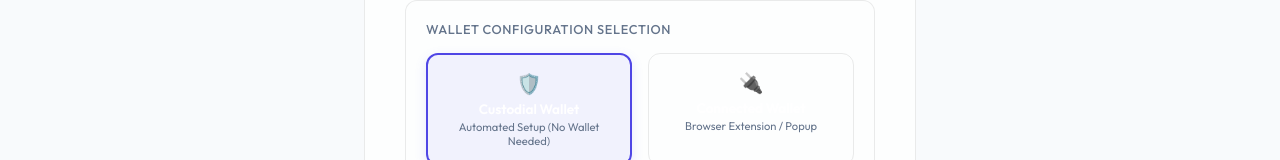
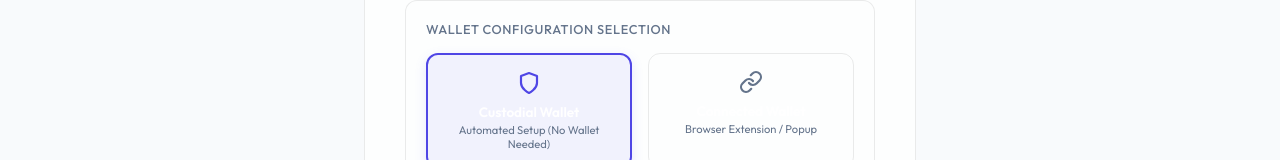
Before and after one commit to Smarty-Event/smarty-event, a Next.js app in the folder apps/web/: page /events/1/checkout in a window 1280 px wide. Shown: the part 626-786 px from the top of the page. Built offline with nearby package versions, Linux system fonts and the light colour scheme; no server answers.

Commit message:
feat(web): use clean flat vector SVG icons instead of system emojis on selection cards

```diff
--- a/apps/web/app/attendee/tickets/page.tsx
+++ b/apps/web/app/attendee/tickets/page.tsx
@@ -299,6 +299,9 @@ export default function AttendeeWallet() {
                   boxShadow: walletProvider === "albedo" ? "0 4px 12px rgba(99, 102, 241, 0.1)" : "none"
                 }}
               >
+                <svg width="20" height="20" viewBox="0 0 24 24" fill="none" stroke="currentColor" strokeWidth="2.2" strokeLinecap="round" strokeLinejoin="round" style={{ margin: "0 auto 0.4rem auto", display: "block", color: walletProvider === "albedo" ? "var(--primary)" : "var(--text-muted)" }}>
+                  <polygon points="12 2 15.09 8.26 22 9.27 17 14.14 18.18 21.02 12 17.77 5.82 21.02 7 14.14 2 9.27 8.91 8.26 12 2" />
+                </svg>
                 <span style={{ fontSize: "0.85rem", fontWeight: "600", color: "#ffffff", display: "block" }}>Albedo Wallet</span>
                 <span style={{ fontSize: "0.7rem", color: "var(--text-muted)", display: "block", marginTop: "0.15rem" }}>No Extension Required</span>
               </div>
@@ -319,6 +322,9 @@ export default function AttendeeWallet() {
                   boxShadow: walletProvider === "freighter" ? "0 4px 12px rgba(99, 102, 241, 0.1)" : "none"
                 }}
               >
+                <svg width="20" height="20" viewBox="0 0 24 24" fill="none" stroke="currentColor" strokeWidth="2.2" strokeLinecap="round" strokeLinejoin="round" style={{ margin: "0 auto 0.4rem auto", display: "block", color: walletProvider === "freighter" ? "var(--primary)" : "var(--text-muted)" }}>
+                  <path d="M22 2L11 13M22 2l-7 20-4-9-9-4 20-7z" />
+                </svg>
                 <span style={{ fontSize: "0.85rem", fontWeight: "600", color: "#ffffff", display: "block" }}>Freighter Wallet</span>
                 <span style={{ fontSize: "0.7rem", color: "var(--text-muted)", display: "block", marginTop: "0.15rem" }}>Browser Extension</span>
               </div>
--- a/apps/web/app/events/[id]/checkout/page.tsx
+++ b/apps/web/app/events/[id]/checkout/page.tsx
@@ -452,7 +452,9 @@ function CheckoutContent() {
                       boxShadow: walletType === "custodial" ? "0 4px 12px rgba(99, 102, 241, 0.15)" : "none"
                     }}
                   >
-                    <div style={{ fontSize: "1.25rem", marginBottom: "0.25rem" }}>🛡️</div>
+                    <svg width="24" height="24" viewBox="0 0 24 24" fill="none" stroke="currentColor" strokeWidth="2.2" strokeLinecap="round" strokeLinejoin="round" style={{ margin: "0 auto 0.5rem auto", display: "block", color: walletType === "custodial" ? "var(--primary)" : "var(--text-muted)" }}>
+                      <path d="M12 22s8-4 8-10V5l-8-3-8 3v7c0 6 8 10 8 10z"/>
+                    </svg>
                     <span style={{ fontSize: "0.85rem", fontWeight: "600", color: "#ffffff", display: "block" }}>Custodial Wallet</span>
                     <span style={{ fontSize: "0.7rem", color: "var(--text-muted)", display: "block", marginTop: "0.15rem" }}>Automated Setup (No Wallet Needed)</span>
                   </div>
@@ -470,7 +472,10 @@ function CheckoutContent() {
                       boxShadow: walletType === "non-custodial" ? "0 4px 12px rgba(99, 102, 241, 0.15)" : "none"
                     }}
                   >
-                    <div style={{ fontSize: "1.25rem", marginBottom: "0.25rem" }}>🔌</div>
+                    <svg width="24" height="24" viewBox="0 0 24 24" fill="none" stroke="currentColor" strokeWidth="2.2" strokeLinecap="round" strokeLinejoin="round" style={{ margin: "0 auto 0.5rem auto", display: "block", color: walletType === "non-custodial" ? "var(--primary)" : "var(--text-muted)" }}>
+                      <path d="M10 13a5 5 0 0 0 7.54.54l3-3a5 5 0 0 0-7.07-7.07l-1.72 1.71" />
+                      <path d="M14 11a5 5 0 0 0-7.54-.54l-3 3a5 5 0 0 0 7.07 7.07l1.71-1.71" />
+                    </svg>
                     <span style={{ fontSize: "0.85rem", fontWeight: "600", color: "#ffffff", display: "block" }}>Connected Wallet</span>
                     <span style={{ fontSize: "0.7rem", color: "var(--text-muted)", display: "block", marginTop: "0.15rem" }}>Browser Extension / Popup</span>
                   </div>
@@ -497,6 +502,9 @@ function CheckoutContent() {
                             boxShadow: walletProvider === "albedo" ? "0 4px 12px rgba(99, 102, 241, 0.1)" : "none"
                           }}
                         >
+                          <svg width="20" height="20" viewBox="0 0 24 24" fill="none" stroke="currentColor" strokeWidth="2.2" strokeLinecap="round" strokeLinejoin="round" style={{ margin: "0 auto 0.4rem auto", display: "block", color: walletProvider === "albedo" ? "var(--primary)" : "var(--text-muted)" }}>
+                            <polygon points="12 2 15.09 8.26 22 9.27 17 14.14 18.18 21.02 12 17.77 5.82 21.02 7 14.14 2 9.27 8.91 8.26 12 2" />
+                          </svg>
                           <span style={{ fontSize: "0.85rem", fontWeight: "600", color: "#ffffff", display: "block" }}>Albedo Wallet</span>
                           <span style={{ fontSize: "0.7rem", color: "var(--text-muted)", display: "block", marginTop: "0.15rem" }}>No Extension Required</span>
                         </div>
@@ -517,6 +525,9 @@ function CheckoutContent() {
                             boxShadow: walletProvider === "freighter" ? "0 4px 12px rgba(99, 102, 241, 0.1)" : "none"
                           }}
                         >
+                          <svg width="20" height="20" viewBox="0 0 24 24" fill="none" stroke="currentColor" strokeWidth="2.2" strokeLinecap="round" strokeLinejoin="round" style={{ margin: "0 auto 0.4rem auto", display: "block", color: walletProvider === "freighter" ? "var(--primary)" : "var(--text-muted)" }}>
+                            <path d="M22 2L11 13M22 2l-7 20-4-9-9-4 20-7z" />
+                          </svg>
                           <span style={{ fontSize: "0.85rem", fontWeight: "600", color: "#ffffff", display: "block" }}>Freighter Wallet</span>
                           <span style={{ fontSize: "0.7rem", color: "var(--text-muted)", display: "block", marginTop: "0.15rem" }}>Browser Extension</span>
                         </div>
```
